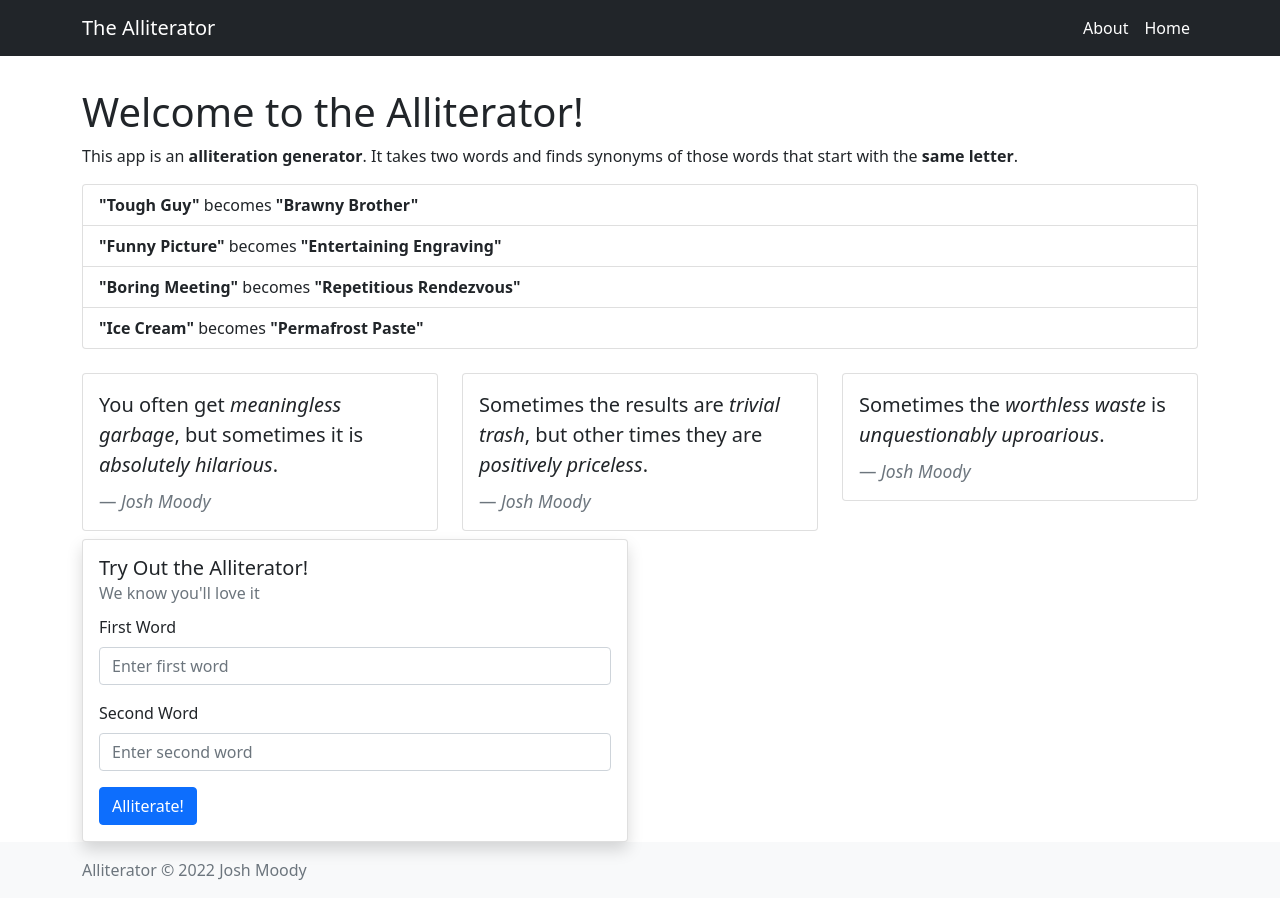
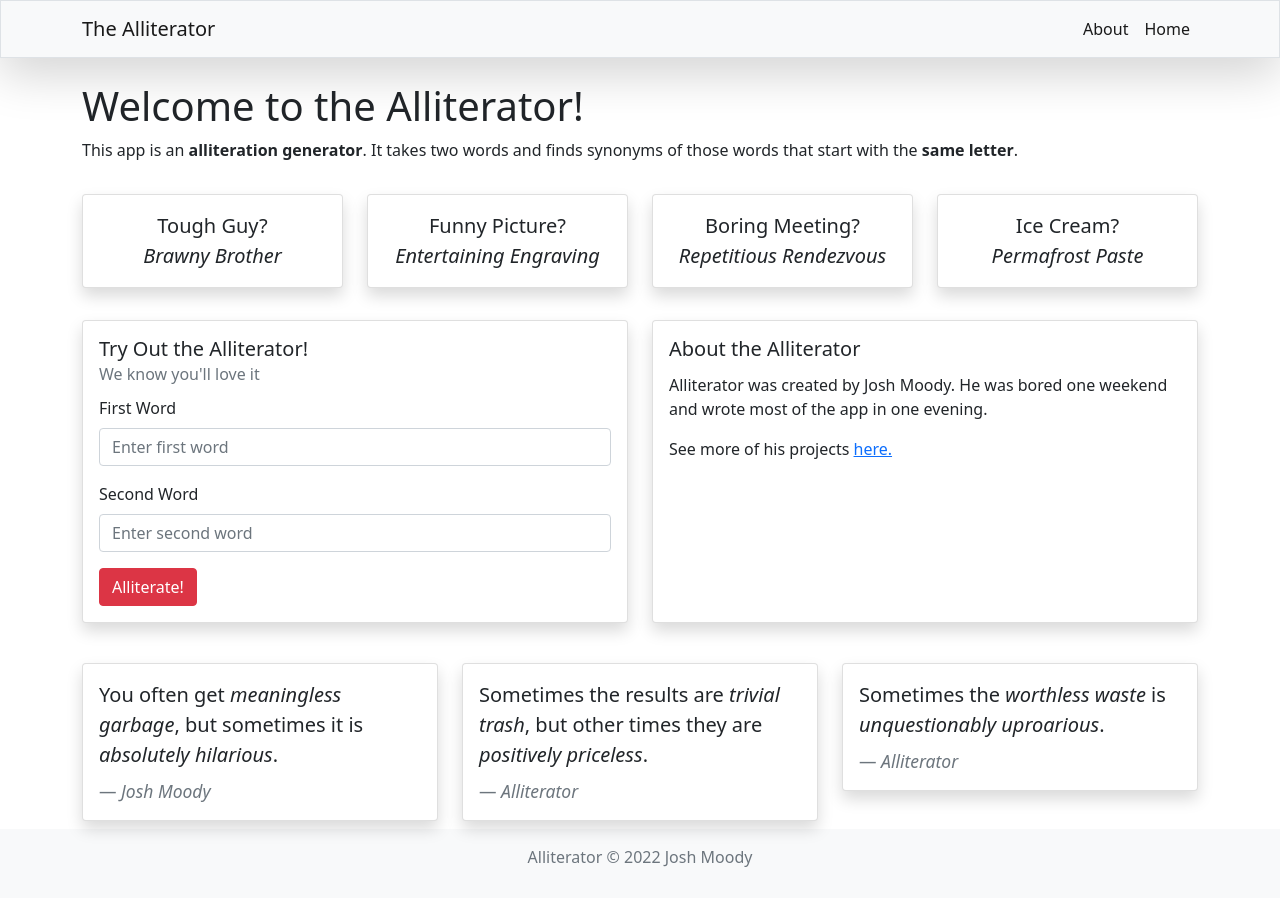
Before and after one commit to joshmoody24/alliterator, a Django app: page / in a window 1280 px wide. After the commit the page ends 867 px from the top, so only its background shows below. Run offline with Django 4.2, Linux system fonts and the light colour scheme.

Commit message:
further improved styles

```diff
--- a/mainapp/templates/base.html
+++ b/mainapp/templates/base.html
@@ -7,7 +7,7 @@
 	</head>
 	<body class="d-flex flex-column min-vh-100">
 		<header>
-			<nav class="navbar navbar-expand-lg navbar-dark bg-dark mb-2">
+			<nav class="navbar navbar-expand-lg navbar-light bg-light mb-4 shadow-lg border border-1">
 				<div class="container">
 					<a class="navbar-brand" href="{% url 'index' %}">The Alliterator</a>
 					<button class="navbar-toggler" type="button" data-bs-toggle="collapse" data-bs-target="#navbarNav" aria-controls="navbarNav" aria-expanded="false" aria-label="Toggle navigation">
@@ -36,7 +36,7 @@
 
 		<script src="https://cdn.jsdelivr.net/npm/bootstrap@5.1.3/dist/js/bootstrap.bundle.min.js" integrity="sha384-ka7Sk0Gln4gmtz2MlQnikT1wXgYsOg+OMhuP+IlRH9sENBO0LRn5q+8nbTov4+1p" crossorigin="anonymous"></script>
 		<footer class="footer mt-auto py-3 bg-light">
-			<div class="container">
+			<div class="container d-flex justify-content-center">
 				<span class="text-muted">Alliterator &copy; 2022 Josh Moody</span>			</div>
 		</footer>
 	</body>
--- a/mainapp/templates/index.html
+++ b/mainapp/templates/index.html
@@ -1,55 +1,43 @@
 {% extends 'base.html' %}
 {% block content %}
-<div class="row mt-4">
+<div class="row">
 	<div class="col">
 		<h1>Welcome to the Alliterator!</h1>
 		<p>
 			This app is an <strong>alliteration generator</strong>. It takes two words and finds synonyms of those words that start with the <strong>same letter</strong>.
 		</p>
-
-		<ul class="list-group mb-3">
-			<li class="list-group-item"><strong>"Tough Guy"</strong> becomes <strong>"Brawny Brother"</strong></li>
-			<li class="list-group-item"><strong>"Funny Picture"</strong> becomes <strong>"Entertaining Engraving"</strong></li>
-			<li class="list-group-item"><strong>"Boring Meeting"</strong> becomes <strong>"Repetitious Rendezvous"</strong></li>
-			<li class="list-group-item"><strong>"Ice Cream"</strong> becomes <strong>"Permafrost Paste"</strong></li>
-		  </ul>
   </div>
 </div>
 
-<div class="row">
-	<div class="col-md-4">
-		<div class="card p-3 my-2">
-			<blockquote class="blockquote mb-0">
-				<p class="mb-0">You often get <em>meaningless garbage</em>, but sometimes it is <em>absolutely hilarious</em>.
-				</p>
-				<footer class="blockquote-footer mt-2"><cite title="Source Title">Josh Moody</cite></footer>
-			  </blockquote>
+<div class="row mb-4">
+	<div class="col-md-3 py-2">
+		<div class="card p-2 my-2 h-100 shadow rounded d-flex flex-column justify-content-center align-items-center">
+			<blockquote class="blockquote mb-0 text-center">Tough Guy?<br /><em>Brawny Brother</em>
+			</blockquote>
 		</div>
 	</div>
-	<div class="col-md-4">
-		<div class="card p-3 my-2">
-			<blockquote class="blockquote mb-0">
-				<p class="mb-0">Sometimes the results are <em>trivial trash</em>, but other times they are <em>positively priceless</em>.
-				</p>
-				<footer class="blockquote-footer mt-2"><cite title="Source Title">Josh Moody</cite></footer>
-			  </blockquote>
+	<div class="col-md-3 py-2">
+		<div class="card p-2 my-2 h-100 shadow rounded d-flex flex-column justify-content-center align-items-center">
+			<blockquote class="blockquote mb-0 text-center">Funny Picture?<br /><em>Entertaining Engraving</em>
+			</blockquote>
 		</div>
 	</div>
-	<div class="col-md-4">
-		<div class="card p-3 my-2">
-			<blockquote class="blockquote mb-0">
-				<p class="mb-0">Sometimes the <em>worthless waste</em> is <em>unquestionably uproarious</em>.
-				</p>
-				<footer class="blockquote-footer mt-2"><cite title="Source Title">Josh Moody</cite></footer>
-			  </blockquote>
+	<div class="col-md-3 py-2">
+		<div class="card p-2 my-2 h-100 shadow rounded d-flex flex-column justify-content-center align-items-center">
+			<blockquote class="blockquote mb-0 text-center">Boring Meeting?<br /><em>Repetitious Rendezvous</em>
+			</p>
+		</div>
+	</div>
+	<div class="col-md-3 py-2">
+		<div class="card p-2 my-2 h-100 shadow rounded d-flex flex-column justify-content-center align-items-center">
+			<blockquote class="blockquote mb-0 text-center">Ice Cream?<br /><em>Permafrost Paste</em>
+			</blockquote>
 		</div>
 	</div>
 </div>
 
+<div class="row mt-1 py-2">
 
-
-
-<div class="row">
 	<div class="col-md-8 col-lg-6">
 		<div class="card p-3 shadow rounded">
 		<h5 class="card-title">Try Out the Alliterator!</h5>
@@ -64,9 +52,52 @@
 				<label for="word2" class="form-label card-text">Second Word</label>
 				<input type="text" class="form-control" name="word2" placeholder="Enter second word" />
 			</div>
-			<input type="submit" class="btn btn-primary" value="Alliterate!" />
+			<input type="submit" class="btn btn-danger" value="Alliterate!" />
 		</form>
 		</div>
 	</div>
+
+	<div class="d-block d-md-none col-12 py-3"></div>
+
+	<div class="col-md-4 col-lg-6">
+		<div class="card p-3 shadow rounded h-100">
+			<h5 class="card-title">About the Alliterator</h5>
+			<h6 class="card-subtitle mb-2 text-muted"></h6>
+			<p class="card-text">Alliterator was created by Josh Moody. He was bored one weekend and wrote most of the app in one evening.</p>
+			<p>See more of his projects <a href="https://github.com/joshmoody24">here.</a></p>
+		</div>
+	</div>
+
 </div>
+
+<div class="row mt-4">
+	<div class="col-md-4">
+		<div class="card p-3 my-2 shadow rounded">
+			<blockquote class="blockquote mb-0">
+				<p class="mb-0">You often get <em>meaningless garbage</em>, but sometimes it is <em>absolutely hilarious</em>.
+				</p>
+				<footer class="blockquote-footer mt-2"><cite title="Source Title">Josh Moody</cite></footer>
+			  </blockquote>
+		</div>
+	</div>
+	<div class="col-md-4">
+		<div class="card p-3 my-2 shadow rounded">
+			<blockquote class="blockquote mb-0">
+				<p class="mb-0">Sometimes the results are <em>trivial trash</em>, but other times they are <em>positively priceless</em>.
+				</p>
+				<footer class="blockquote-footer mt-2"><cite title="Source Title">Alliterator</cite></footer>
+			  </blockquote>
+		</div>
+	</div>
+	<div class="col-md-4">
+		<div class="card p-3 my-2 shadow rounded">
+			<blockquote class="blockquote mb-0">
+				<p class="mb-0">Sometimes the <em>worthless waste</em> is <em>unquestionably uproarious</em>.
+				</p>
+				<footer class="blockquote-footer mt-2"><cite title="Source Title">Alliterator</cite></footer>
+			  </blockquote>
+		</div>
+	</div>
+</div>
+
 {% endblock content %}
```
